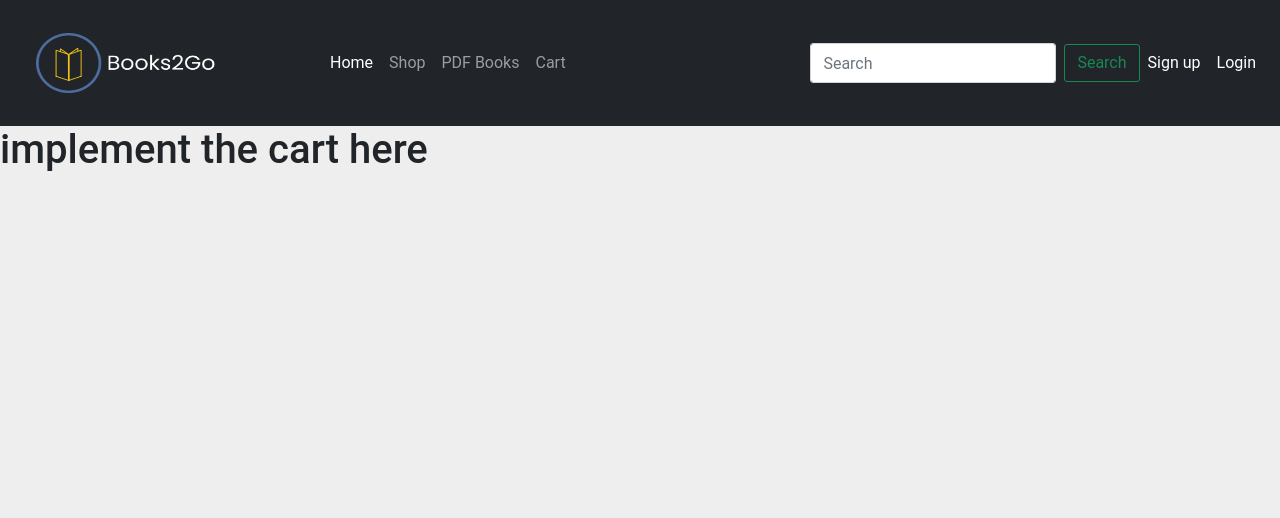
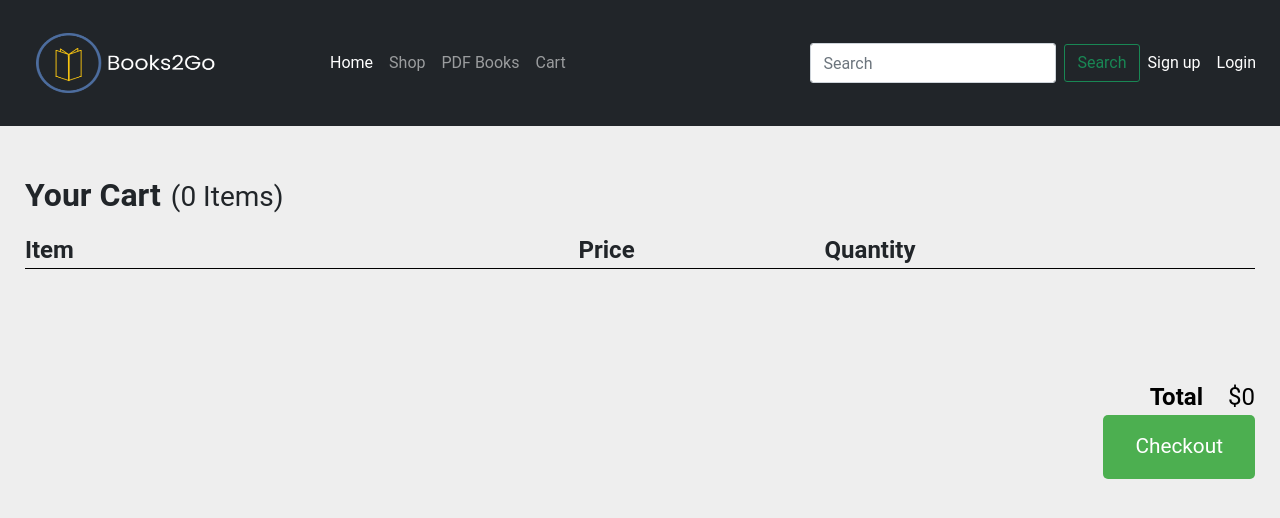
Before and after one commit to e-commerce-cse-442/Books2Go, a React (Create React App) app: page /cart in a window 1280 px wide. Shown: the top 518 px of the page. Built offline with nearby package versions, Linux system fonts and the light colour scheme.

Commit message:
HtML and CSS for Cart #69

```diff
--- /dev/null
+++ b/src/components/Cart.css
@@ -0,0 +1,85 @@
+.your-cart {
+  display:flex;
+  align-items: baseline;
+}
+.cart-head {
+    font-weight: bold;
+    font-size: 2em;
+    margin-top: 50px;
+    margin-left: 25px;
+    margin-right: 10px;
+}
+.item-count {
+  font-size: 1.75em;
+}
+
+.cart-header {
+    font-weight: bold;
+    font-size: 1.5em;
+}
+
+.cart-column {
+    display: flex;
+    align-items: center;
+    border-bottom: 1px solid black;
+    margin-top: 10px;
+    margin-bottom: 100px;
+}
+
+.cart-row {
+    display: flex;
+}
+
+.cart-item {
+    width: 45%;
+    margin-left: 25px;
+}
+
+.cart-price {
+    width: 20%;
+}
+
+.cart-quantity {
+    width: 35%;
+    margin-right: 25px;
+}
+
+.cart-item-title {
+    margin-left: .5em;
+    font-size: 1.2em;
+}
+
+.cart-total {
+    text-align: end;
+    margin-top: 10px;
+    margin-right: 25px;
+}
+
+.cart-total-title {
+    font-size: 1.5em;
+    color: black;
+    margin-right: 25px;
+}
+
+.cart-total-price {
+    color: black;
+    font-size: 1.5em;
+}
+
+.button-checkout {
+    background-color: #4CAF50;
+    color: white;
+    transition-duration: 0.5s;
+    border: none;
+    border-radius: 5px;
+    padding: 16px 32px;
+    font-size: 16px;
+    cursor: pointer;
+    font-size: 1.3em;
+    float:right;
+    margin-right: 25px;
+}
+
+.button-checkout:hover {
+  background-color: #3e8e41
+}
--- a/src/components/Cart.js
+++ b/src/components/Cart.js
@@ -1,12 +1,27 @@
 import React from 'react'
 import Navbar from './Navbar'
+import "./Cart.css"
 
 function Cart() {
     return (
         <div>
             <Navbar />
-            <h1>implement the cart here</h1>
-        </div>
+            <div class="your-cart">
+              <h1 class="cart-head">Your Cart</h1>
+              <span class= "item-count">(0 Items)</span>
+            </div>
+            <div class="cart-row">
+                <span class="cart-item cart-header cart-column">Item</span>
+                <span class="cart-price cart-header cart-column">Price</span>
+                <span class="cart-quantity cart-header cart-column">Quantity</span>
+            </div>
+            <div class="cart-items"></div>
+            <div class="cart-total">
+                <strong class="cart-total-title">Total</strong>
+                <span class="cart-total-price">$0</span>
+            </div>
+            <button class="button-checkout">Checkout</button>
+            </div>
     )
 }
 
```
